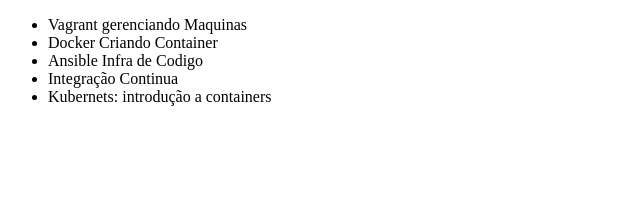
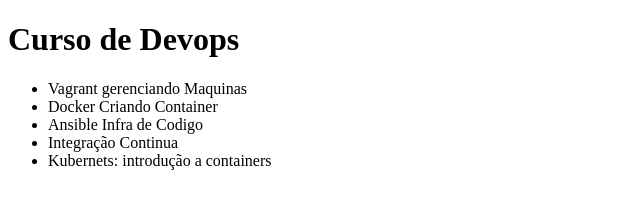
Before and after one commit to DiogoSis/alura-git, a plain HTML site: page index.html in a window 1280 px wide. Shown: the whole page, without its empty margins (0-640 px from the left). Drawn offline with Linux system fonts and the light colour scheme.

Commit message:
Titulo adicionado

```diff
--- a/index.html
+++ b/index.html
@@ -5,6 +5,7 @@
     <title>Lista Cursos da Alura Devops</title>
 </head>
 <body>
+    <h1>Curso de Devops</h1>
     <ul>
         <li>Vagrant gerenciando Maquinas</li>
         <li>Docker Criando Container</li>
```
